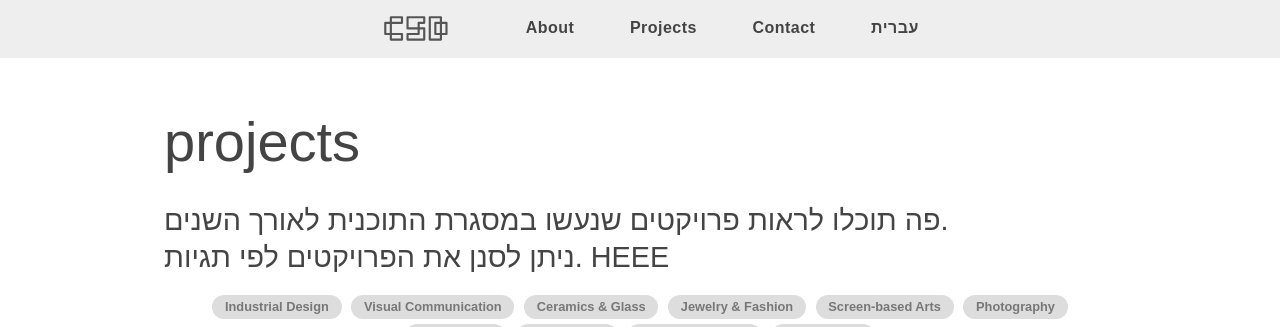
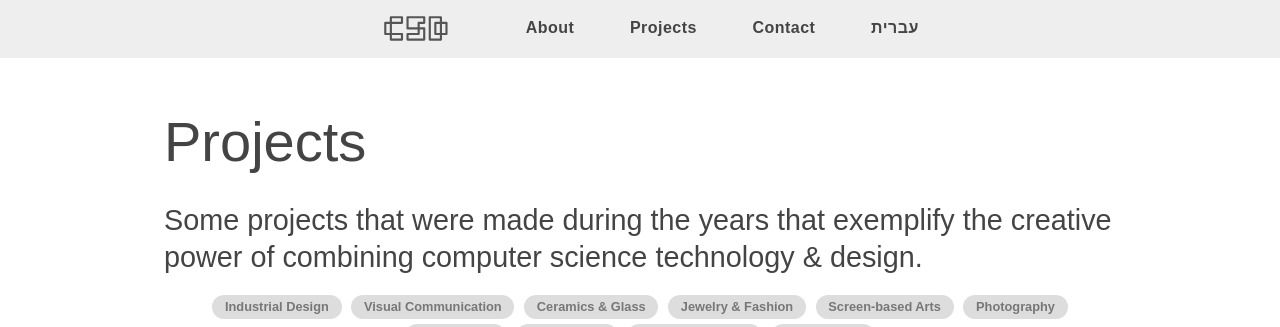
Before and after one commit to bsc-des/csd.degree, a Jekyll site: the page built from en/projects.html, in a window 1280 px wide and 1099 px high, cut to the strip 0-327 px from the top of the window. Built offline with Jekyll 4.4.1, drawn with Linux system fonts in a browser that asks for light colours; some web fonts are replaced.

Commit message:
projects

```diff
--- a/_layouts/page.html
+++ b/_layouts/page.html
@@ -4,7 +4,7 @@ layout: default
 
 <article class="content">
   <header class="header">
-    <h1 class="title">{{ page.title | escape }}</h1>
+    <h1 class="title">{{ page.title | escape | capitalize }}</h1>
   </header>
 
   <div class="page-content">
--- a/en/projects.html
+++ b/en/projects.html
@@ -18,9 +18,7 @@ text: Some projects that were made during the years that exemplify the creative
 </style>
 
 <p class="headline">
-  פה תוכלו לראות פרויקטים שנעשו במסגרת התוכנית לאורך השנים.
-  <br />
-  ניתן לסנן את הפרויקטים לפי תגיות. HEEE
+  {{page.text}}
 </p>
 
 <div class="filter-options">
```
